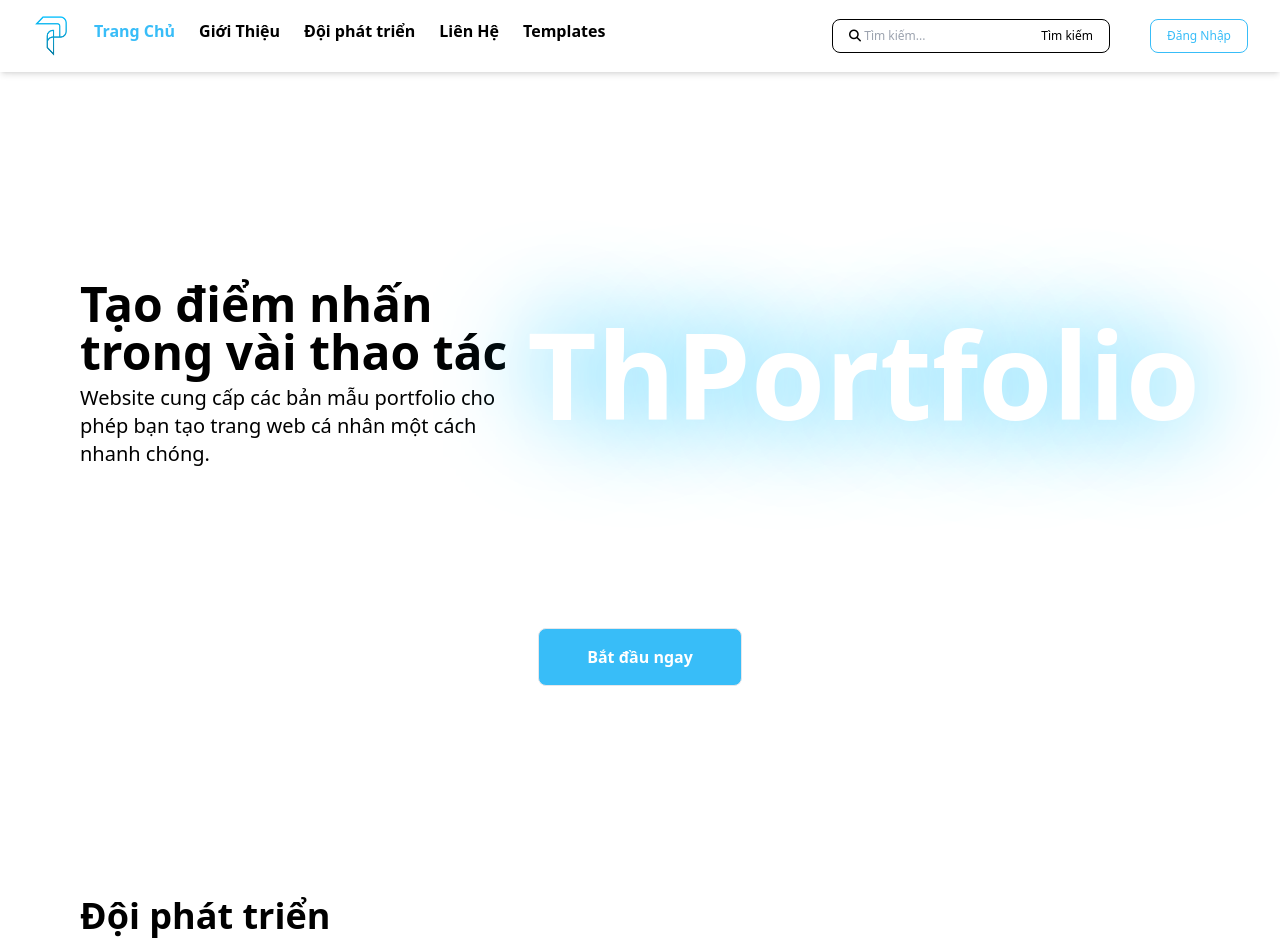
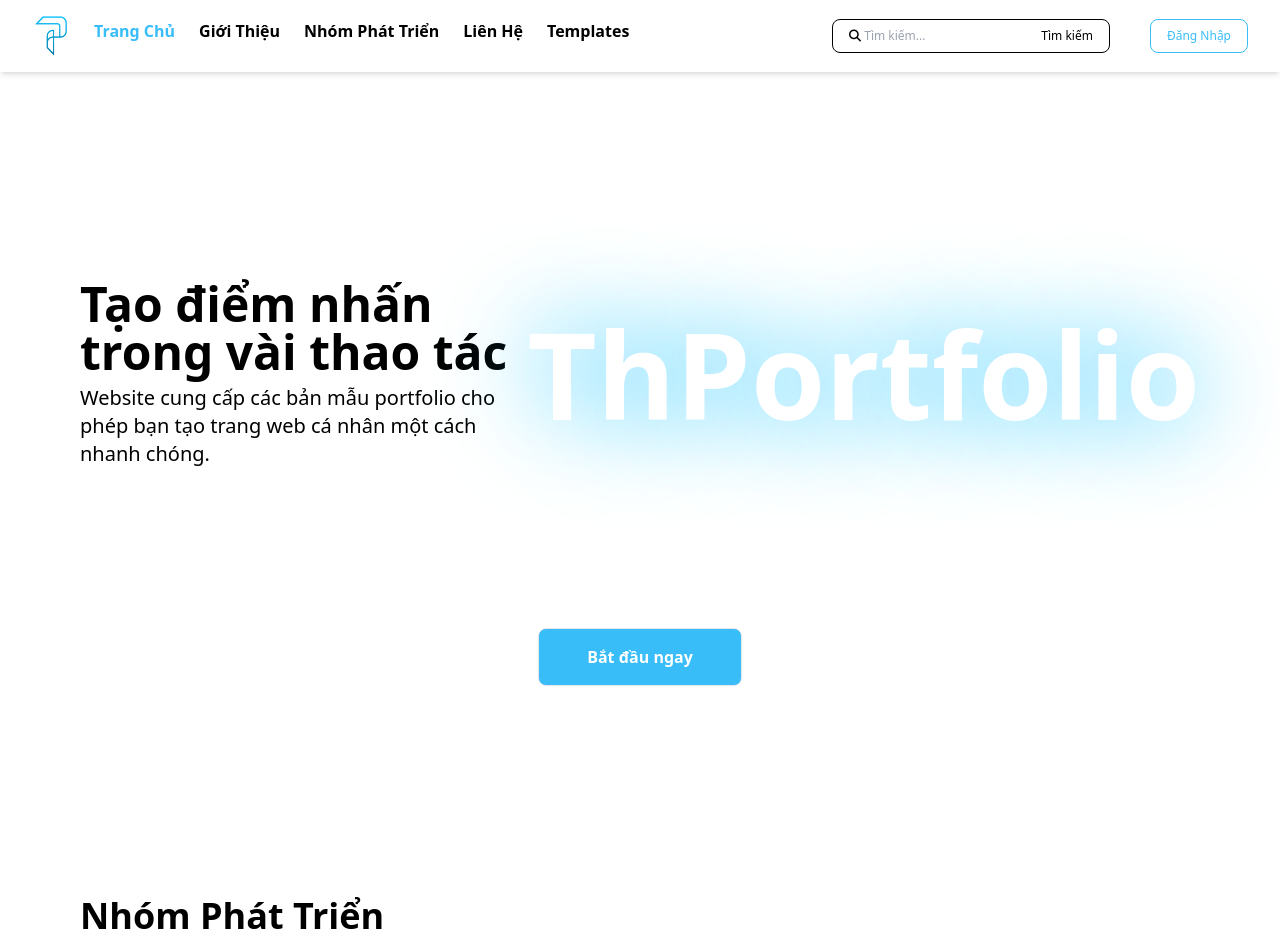
Before and after one commit to hacmadaosi/ThPortfolio, a plain HTML site: page ui/user/index.html in a window 1280 px wide. Shown: the top 952 px of the page. Drawn offline with nearby package versions, Linux system fonts and the light colour scheme; no server answers.

Commit message:
Cập nhật nhóm phát triển

```diff
--- a/ui/user/index.html
+++ b/ui/user/index.html
@@ -169,9 +169,9 @@
         <li><a href="#gioi-thieu"
           class="py-1 text-base font-semibold border-b-2 border-transparent hover:border-sky-400 transition-all duration-[300ms]">
           Giới Thiệu</a></li>
-        <li><a href="#doi-phat-trien"
+        <li><a href="#nhom-phat-trien"
           class="py-1 text-base font-semibold border-b-2 border-transparent hover:border-sky-400 transition-all duration-[300ms]">
-          Đội phát triển</a></li>
+          Nhóm Phát Triển</a></li>
         <li><a href="#lien-he"
           class="py-1 text-base font-semibold border-b-2 border-transparent hover:border-sky-400 transition-all duration-[300ms]">
           Liên Hệ</a></li>
@@ -264,9 +264,9 @@
         Thực tiễn
       </p>
     </div>
-<!-- Đội phát triển-->
-<div id="doi-phat-trien" class="lg:px-[10vh] px-[5vh] py-24 ">
-  <h1 class="text-4xl font-bold mb-[3rem]">Đội phát triển</h1>
+<!--  phát triển-->
+<div id="nhom-phat-trien" class="lg:px-[10vh] px-[5vh] py-24 ">
+  <h1 class="text-4xl font-bold mb-[3rem]">Nhóm Phát Triển</h1>
 
   <div class="grid md:grid-cols-2 gap-4">
     <div class="flex flex-row hover:bg-sky-100 active:scale-95 px-6 sm:items-start p-4 bg-white rounded-xl shadow-[1px_4px_10px_rgba(0,0,0,0.25)] md:col-span-2">
@@ -282,7 +282,7 @@
       <img src="../resource/Screenshot 2025-09-25 204706.png" alt="Member"
            class="w-20 h-20 object-cover rounded-lg mb-4 sm:mb-0 sm:mr-4">
       <div class="text-left px-2 text-xs">
-        <p><strong>Họ tên:</strong> Thái Văn Hòa</p>
+        <p><strong>Họ tên:</strong>Thái Văn Hòa</p>
         <p>Vai trò: Member</p>
         <p>Liên hệ: thaivanhoa28122004@gmail.com</p>
       </div>
```
